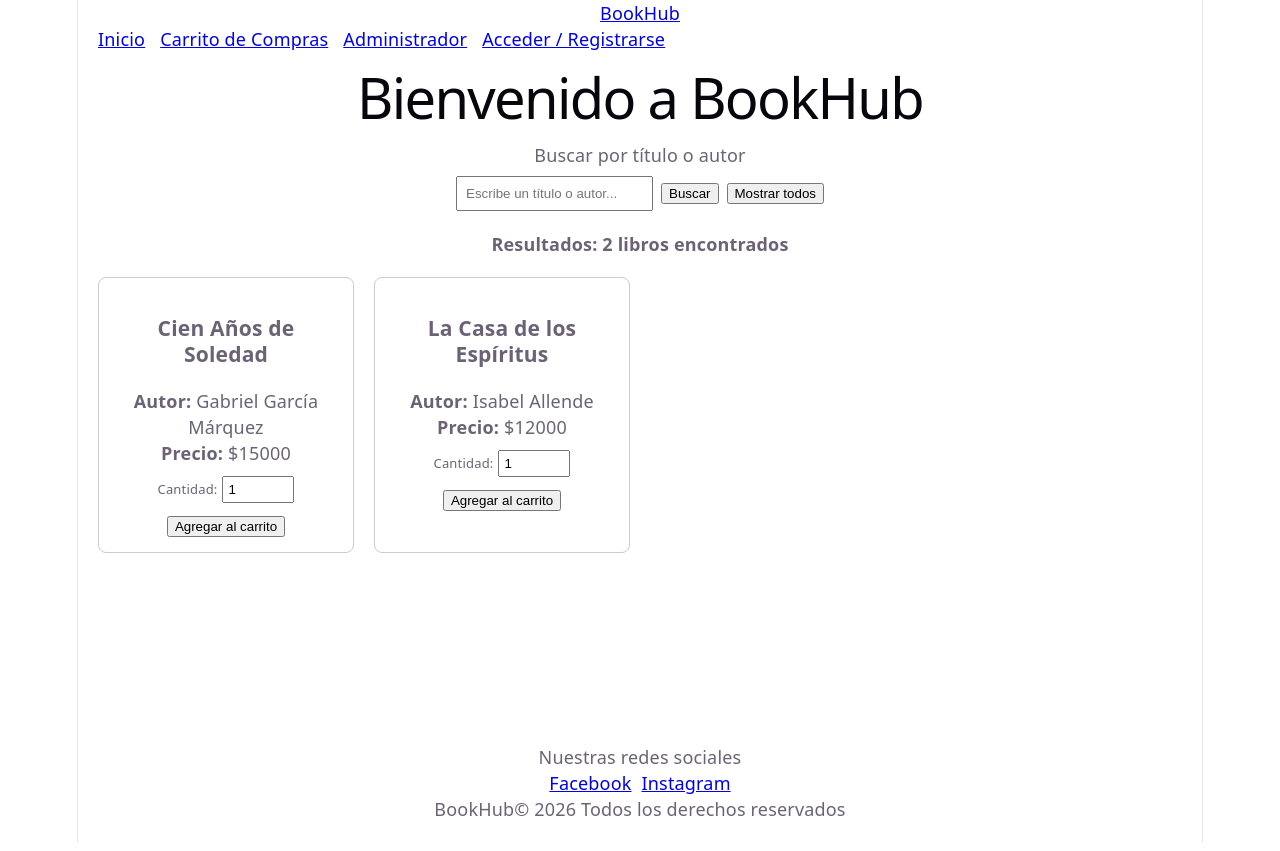
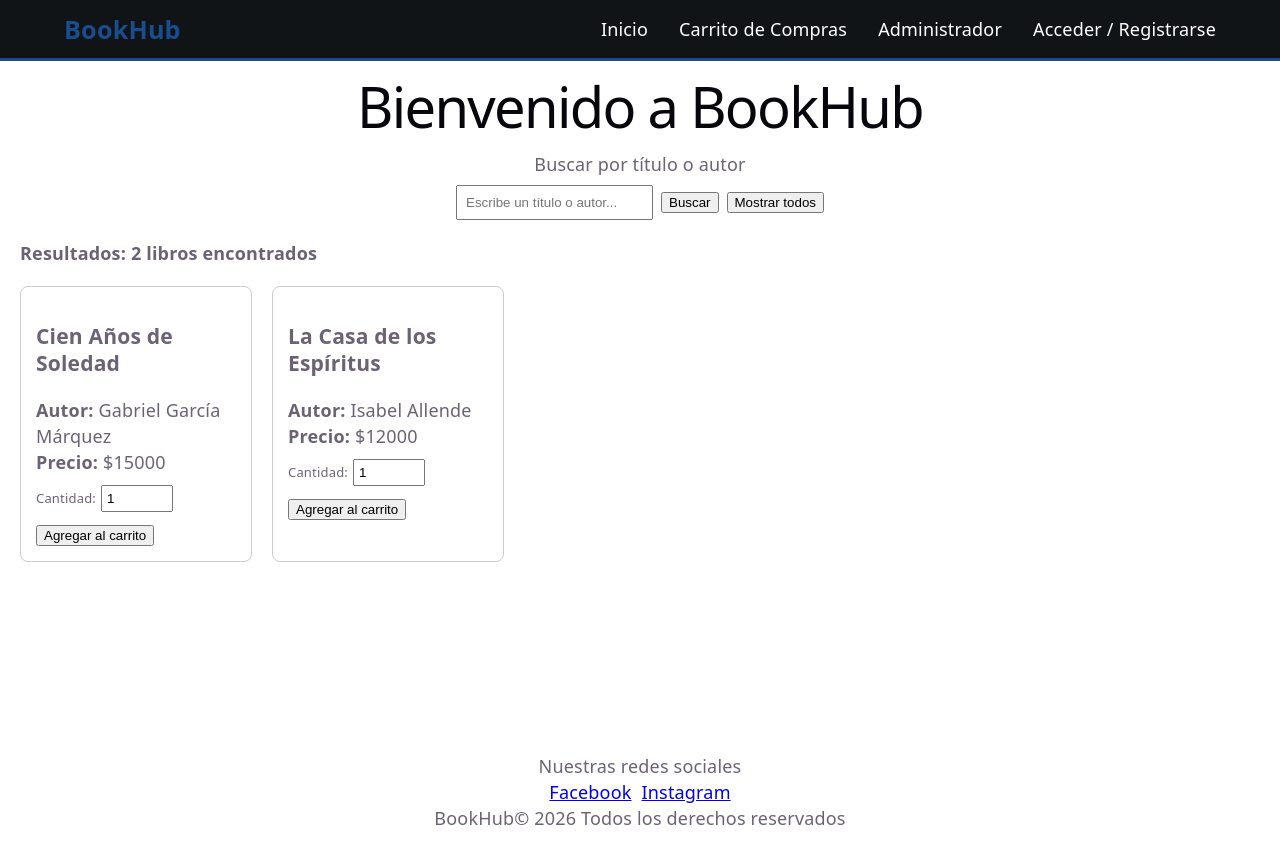
Before and after one commit to Matitox0/BookHub-React, a React (Vite) app: page / in a window 1280 px wide. Built offline with nearby package versions, Linux system fonts and the light colour scheme.

Commit message:
fix: mejora paginacion visual

```diff
--- a/src/components/organisms/Header.jsx
+++ b/src/components/organisms/Header.jsx
@@ -1,4 +1,5 @@
 import { Link } from 'react-router-dom';
+import "../../styles/Header.css";
 
 export default function Header({ usuarioLogueado }) {
   return (
--- a/src/components/templates/MainLayout.jsx
+++ b/src/components/templates/MainLayout.jsx
@@ -3,9 +3,9 @@ import Footer from '../organisms/Footer';
 
 export default function MainLayout({ children, usuarioLogueado }) {
   return (
-    <div className="app-container" style={{ padding: '0 20px' }}>
+    <div className="app-container">
       <Header usuarioLogueado={usuarioLogueado} />
-      <div className="contenido-principal" style={{ minHeight: '75vh' }}>
+      <div className="contenido-principal" style={{ minHeight: '75vh', padding: '0 20px' }}>
         {children}
       </div>
       <Footer />
--- a/src/index.css
+++ b/src/index.css
@@ -55,15 +55,11 @@ body {
 }
 
 #root {
-  width: 1126px;
-  max-width: 100%;
-  margin: 0 auto;
-  text-align: center;
-  border-inline: 1px solid var(--border);
+#root {
   min-height: 100svh;
   display: flex;
   flex-direction: column;
-  box-sizing: border-box;
+}
 }
 
 h1,
--- /dev/null
+++ b/src/styles/Header.css
@@ -0,0 +1,36 @@
+:root {
+  --azul: #1a4d8f;
+  --azul-oscuro: #0f3560;
+  --azul-claro: #e8f0fb;
+  --negro: #111417;
+  --blanco: #ffffff;
+}
+
+header {
+  display: flex;
+  align-items: center;
+  justify-content: space-between;
+  flex-wrap: wrap;
+  padding: 16px 5%;
+  background-color: var(--negro);
+  border-bottom: 3px solid var(--azul);
+}
+
+.logo {
+  font-size: 1.4rem;
+  font-weight: bold;
+  text-decoration: none;
+  color: var(--azul);
+}
+
+header nav a {
+  margin-left: 16px;
+  text-decoration: none;
+  color: var(--blanco);
+  font-weight: 500;
+}
+
+header nav a:hover {
+  color: var(--azul-claro);
+  text-decoration: underline;
+}
```
Also changed, not shown: vercel.json (added).
